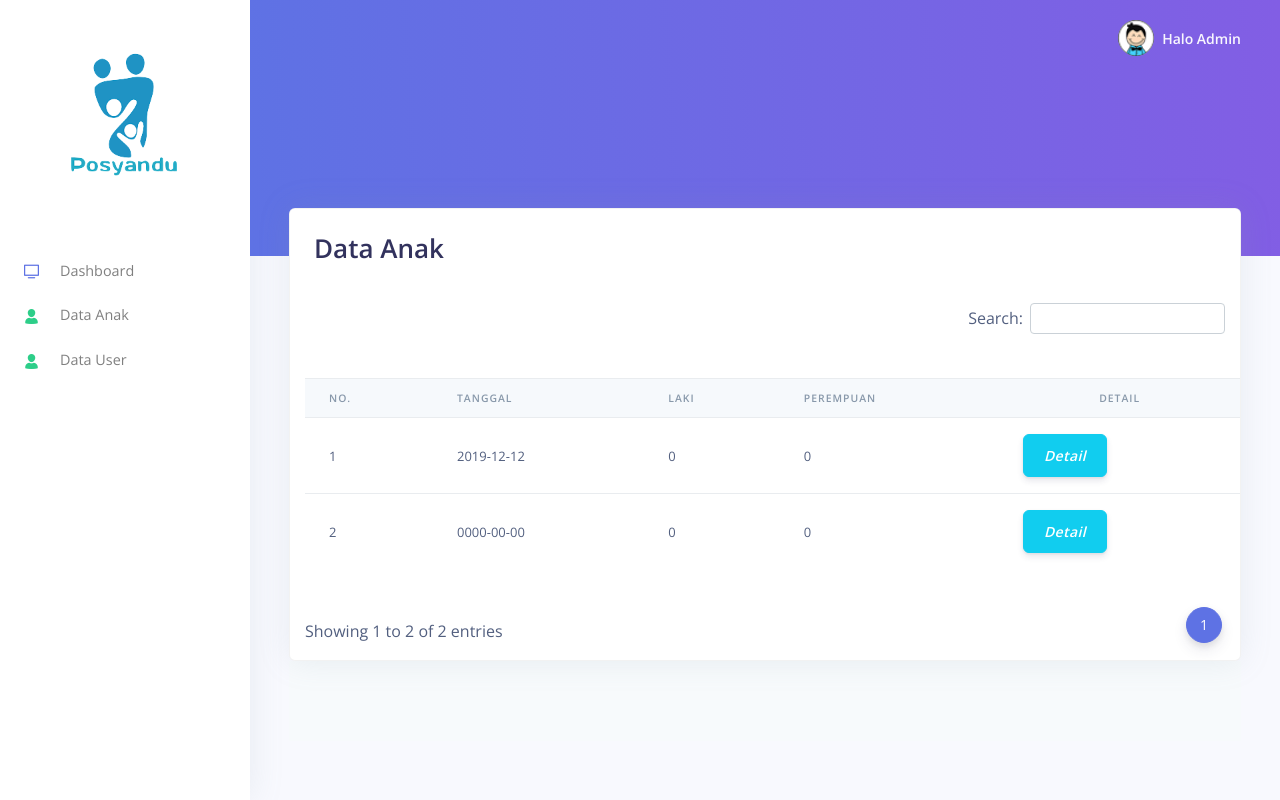
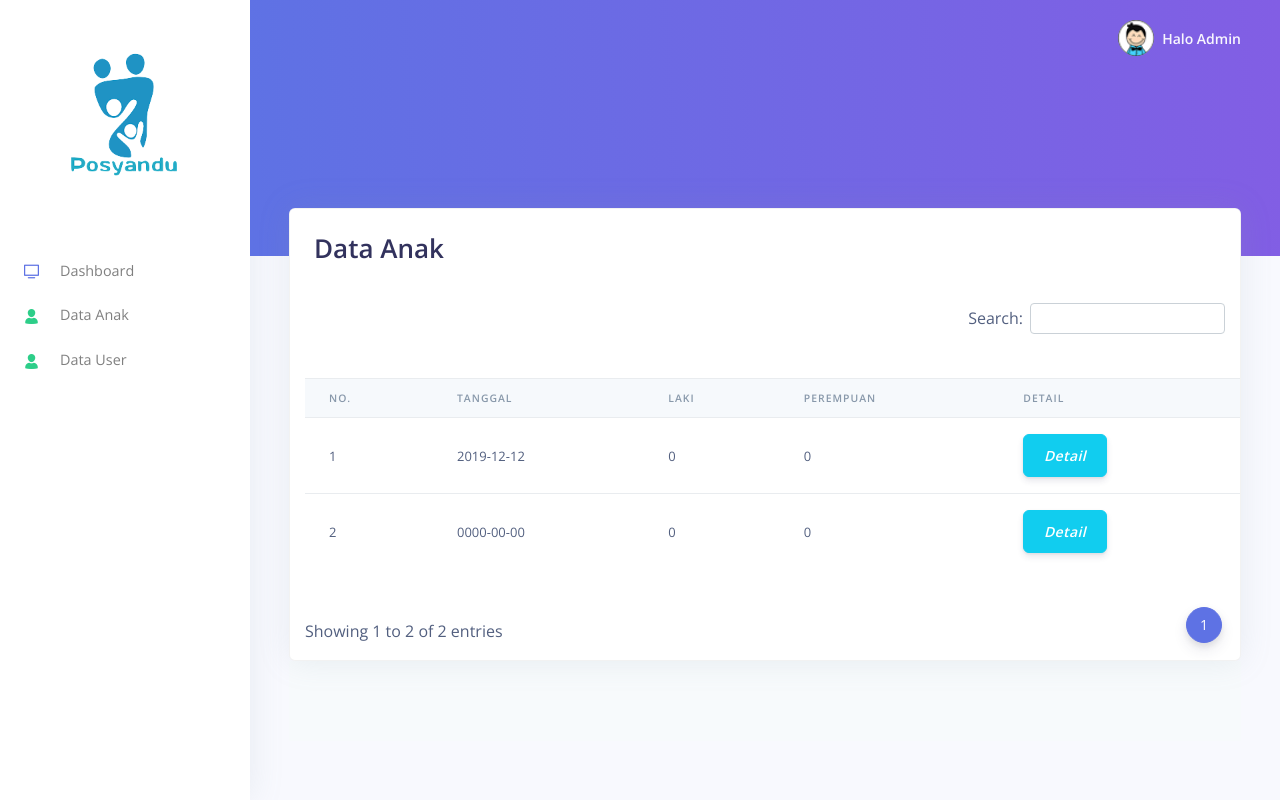
Before and after one commit to luthfidev/stunting, a PHP site: page /pages/anak.php in a window 1280 px wide. Run offline with PHP 8.4, Linux system fonts and the light colour scheme; a user stored in the database is signed in; data comes from the database, SQL or seed files in the repository.

Commit message:
Update anak.php

```diff
--- a/pages/anak.php
+++ b/pages/anak.php
@@ -78,8 +78,7 @@
                     <th scope="col">Tanggal</th>
                     <th scope="col">Laki</th>
                     <th scope="col">Perempuan</th>
-
-                    <th class="text-center" scope="col">Detail</th>
+                    <th scope="col">Detail</th>
                   </tr>
                 </thead>
                   <tbody>
```
